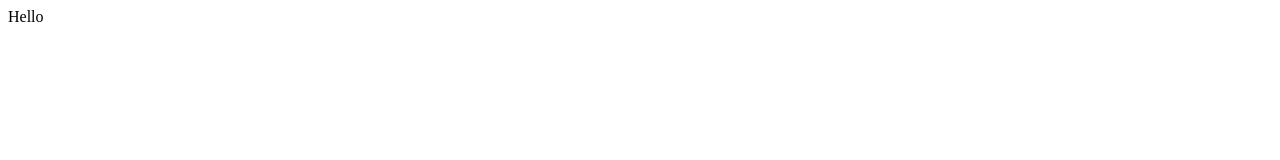
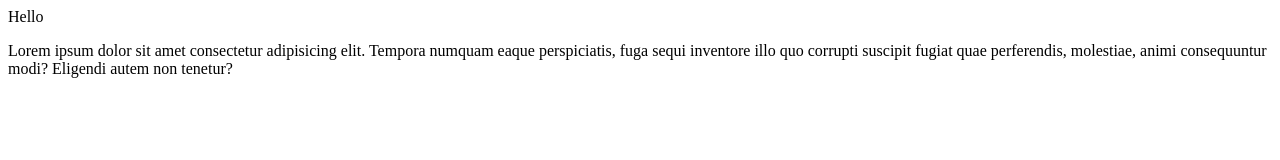
Before and after one commit to kotaykookie/demo-repo, a plain HTML site: page index.html in a window 1280 px wide. Drawn offline with Linux system fonts and the light colour scheme.

Commit message:
Added a paragraph
Some text

```diff
--- a/index.html
+++ b/index.html
@@ -1 +1,2 @@
 <div>Hello</div>
+<p>Lorem ipsum dolor sit amet consectetur adipisicing elit. Tempora numquam eaque perspiciatis, fuga sequi inventore illo quo corrupti suscipit fugiat quae perferendis, molestiae, animi consequuntur modi? Eligendi autem non tenetur?</p>
```
